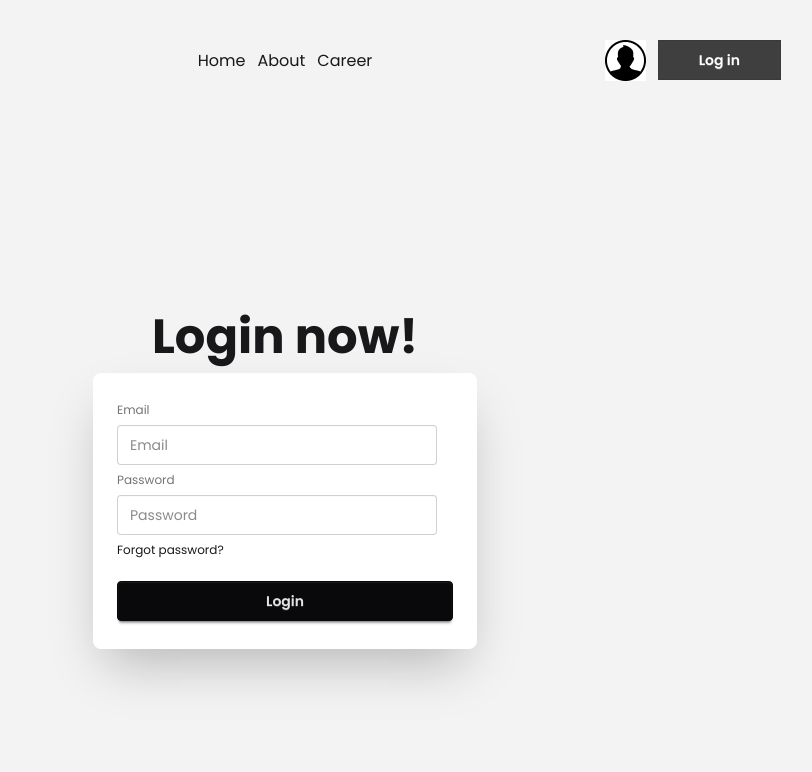
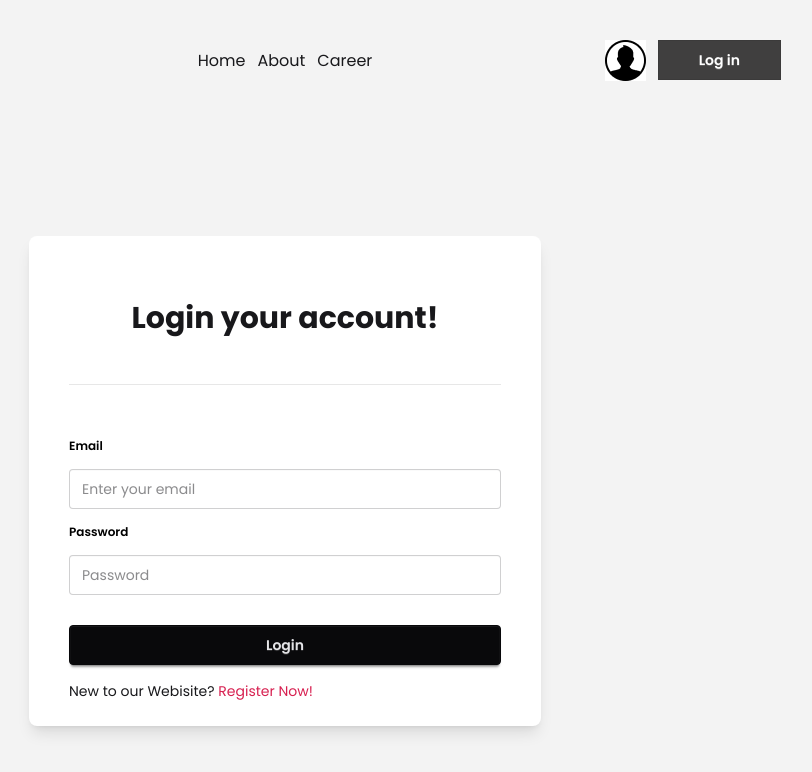
Before and after one commit to ARIJSAYEED/The-Dragon-News, a React (Vite) app: page /auth/login in a window 1280 px wide. Shown: the top 772 px of the page, without its empty margins (355-1167 px from the left). Built offline with nearby package versions, Linux system fonts and the light colour scheme.

Commit message:
completed upto authentication

```diff
--- a/package.json
+++ b/package.json
@@ -12,6 +12,7 @@
   "dependencies": {
     "@tailwindcss/vite": "^4.1.16",
     "date-fns": "^4.1.0",
+    "firebase": "^12.5.0",
     "react": "^19.1.1",
     "react-dom": "^19.1.1",
     "react-fast-marquee": "^1.6.5",
--- a/src/Components/Login.jsx
+++ b/src/Components/Login.jsx
@@ -1,21 +1,36 @@
 import React from 'react';
+import { Link } from 'react-router';
 
 const Login = () => {
+
+    let handleSubmit = (e) => {
+        e.preventDefault()
+
+    }
+
     return (
-        <div className='space-y-3 flex flex-col items-center justify-center min-h-screen'>
-            <div className="text-center lg:text-left">
-                <h1 className="text-5xl font-bold">Login now!</h1>
-            </div>
-            <div className="card bg-base-100 w-full max-w-sm shrink-0 shadow-2xl">
-                <div className="card-body">
-                    <fieldset className="fieldset">
-                        <label className="label">Email</label>
-                        <input type="email" className="input" placeholder="Email" />
-                        <label className="label">Password</label>
-                        <input type="password" className="input" placeholder="Password" />
-                        <div><a className="link link-hover">Forgot password?</a></div>
-                        <button className="btn btn-neutral mt-4">Login</button>
-                    </fieldset>
+        <div className='flex items-center justify-center min-h-screen'>
+            <div className="card bg-base-100 w-full max-w-lg shrink-0 shadow-lg">
+                <div className="card-body px-10">
+                    <div className="text-center mt-10">
+                        <h1 className="text-3xl font-bold">Login your account!</h1>
+                    </div>
+                    <div className='my-10'>
+                        <hr className='border-base-300' />
+                    </div>
+                    <form onSubmit={handleSubmit}>
+                        <fieldset className="fieldset mb-3 space-y-2">
+
+                            <label className="label font-semibold text-black">Email</label>
+                            <input type="email" className="input w-full" placeholder="Enter your email" />
+
+                            <label className="label font-semibold text-black">Password</label>
+                            <input type="password" className="input w-full" placeholder="Password" />
+
+                            <button type='submit' className="btn btn-neutral mt-4">Login</button>
+                        </fieldset>
+                        <div><Link to='/auth/register'>New to our Webisite? <span className='text-secondary'>Register Now!</span> </Link></div>
+                    </form>
                 </div>
             </div>
         </div>
--- a/src/Components/Register.jsx
+++ b/src/Components/Register.jsx
@@ -1,9 +1,46 @@
 import React from 'react';
+import { Link } from 'react-router';
 
 const Register = () => {
+    let handleSubmit = (e) => {
+        e.preventDefault()
+        let email = e.target.email.value;
+        let password = e.target.password.value;
+        let name = e.target.name.value;
+        let photo = e.target.photo.value;
+        console.log(name, email, password, photo);
+    }
     return (
-        <div>
-            register
+        <div className='flex items-center justify-center min-h-screen'>
+            <div className="card bg-base-100 w-full max-w-lg shrink-0 shadow-lg">
+                <div className="card-body px-10">
+                    <div className="text-center mt-10">
+                        <h1 className="text-3xl font-bold">Register your account!</h1>
+                    </div>
+                    <div className='my-10'>
+                        <hr className='border-base-300' />
+                    </div>
+                    <form onSubmit={handleSubmit}>
+                        <fieldset className="fieldset mb-3 space-y-2">
+
+                            <label className="label font-semibold text-black">Name</label>
+                            <input name='name' type="text" className="input w-full" placeholder="Enter your name" />
+
+                            <label className="label font-semibold text-black">Photo URL</label>
+                            <input name='photo' type="text" className="input w-full" placeholder="Enter Photo URL" />
+
+                            <label className="label font-semibold text-black">Email</label>
+                            <input name='email' type="email" className="input w-full" placeholder="Enter your email" />
+
+                            <label className="label font-semibold text-black">Password</label>
+                            <input name='password' type="password" className="input w-full" placeholder="Password" />
+
+                            <button type='submit' className="btn btn-neutral mt-4">Register</button>
+                        </fieldset>
+                        <div><Link to='/auth/login'>Already have an account? <span className='text-secondary'>Login Now!</span> </Link></div>
+                    </form>
+                </div>
+            </div>
         </div>
     );
 };
--- /dev/null
+++ b/src/Firebase/firebase.config.js
@@ -0,0 +1,17 @@
+// Import the functions you need from the SDKs you need
+import { initializeApp } from "firebase/app";
+// TODO: Add SDKs for Firebase products that you want to use
+// https://firebase.google.com/docs/web/setup#available-libraries
+
+// Your web app's Firebase configuration
+const firebaseConfig = {
+    apiKey: "AIzaSyDG4s-XDVDZASyqHkdrLW3Fn9RpnuYq0qI",
+    authDomain: "dragon-news-361c2.firebaseapp.com",
+    projectId: "dragon-news-361c2",
+    storageBucket: "dragon-news-361c2.firebasestorage.app",
+    messagingSenderId: "566038004809",
+    appId: "1:566038004809:web:3b5663fb6616846e82eb98"
+};
+
+// Initialize Firebase
+export const app = initializeApp(firebaseConfig);
--- /dev/null
+++ b/src/Provider/AuthProvider.jsx
@@ -0,0 +1,17 @@
+import React, { createContext, useState } from 'react';
+
+
+export let AuthContext = createContext();
+
+const AuthProvider = ({ children }) => {
+    let [user, setUser] = useState(null);
+    let authData = {
+        user,
+        setUser,
+    }
+    return <AuthContext value={authData}>
+        {children}
+    </AuthContext>;
+};
+
+export default AuthProvider;
--- a/src/main.jsx
+++ b/src/main.jsx
@@ -9,6 +9,7 @@ import ErrorPage from './Components/ErrorPage.jsx'
 import Login from './Components/Login.jsx'
 import Register from './Components/Register.jsx'
 import AuthLayout from './Components/AuthLayout.jsx'
+import AuthProvider from './Provider/AuthProvider.jsx'
 
 let router = createBrowserRouter([
   {
@@ -49,6 +50,8 @@ let router = createBrowserRouter([
 
 createRoot(document.getElementById('root')).render(
   <StrictMode>
-    <RouterProvider router={router}></RouterProvider>
+    <AuthProvider>
+      <RouterProvider router={router}></RouterProvider>
+    </AuthProvider>
   </StrictMode>,
 )
```
Also changed, not shown: 1 other file (tests, documents, lock files or other folders).
